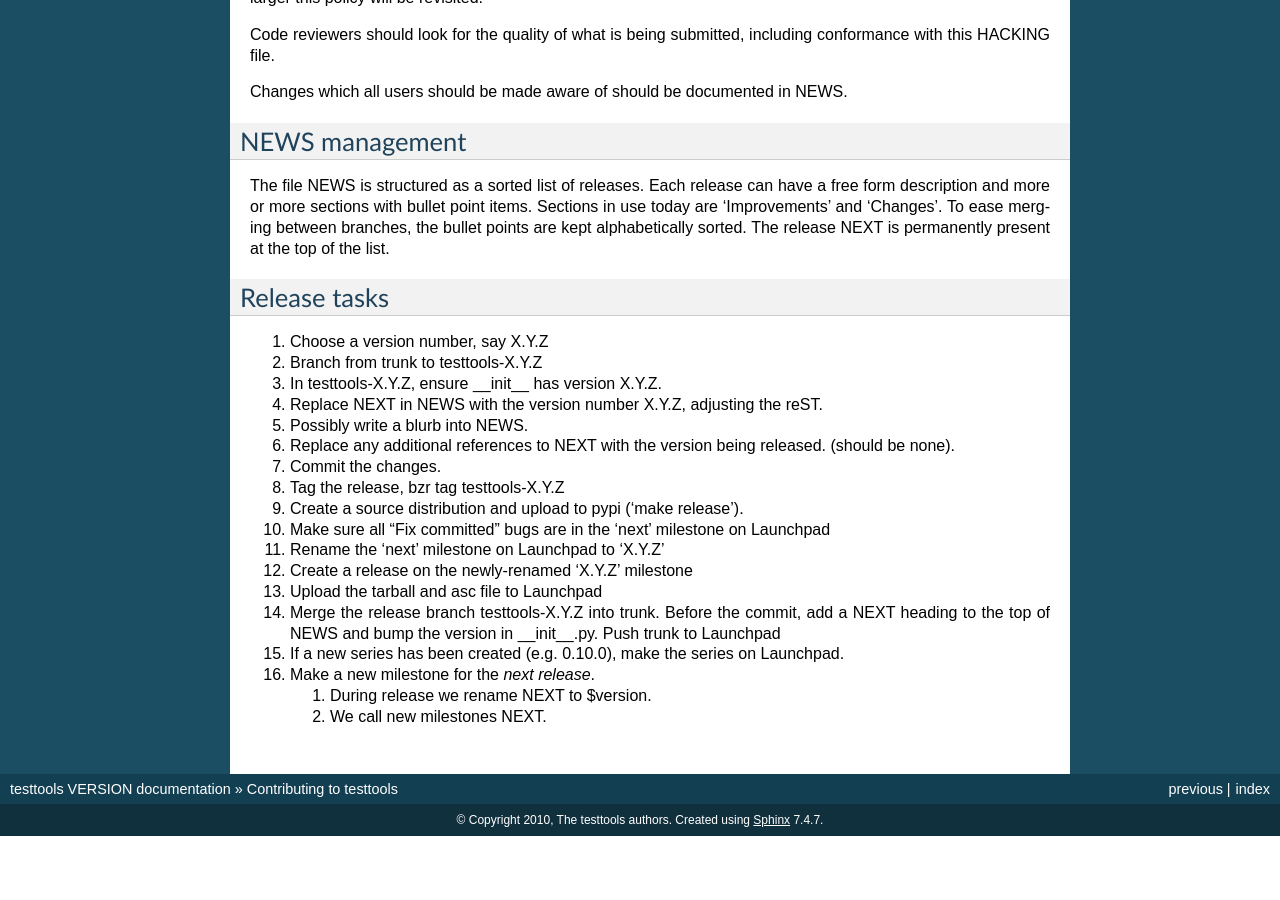
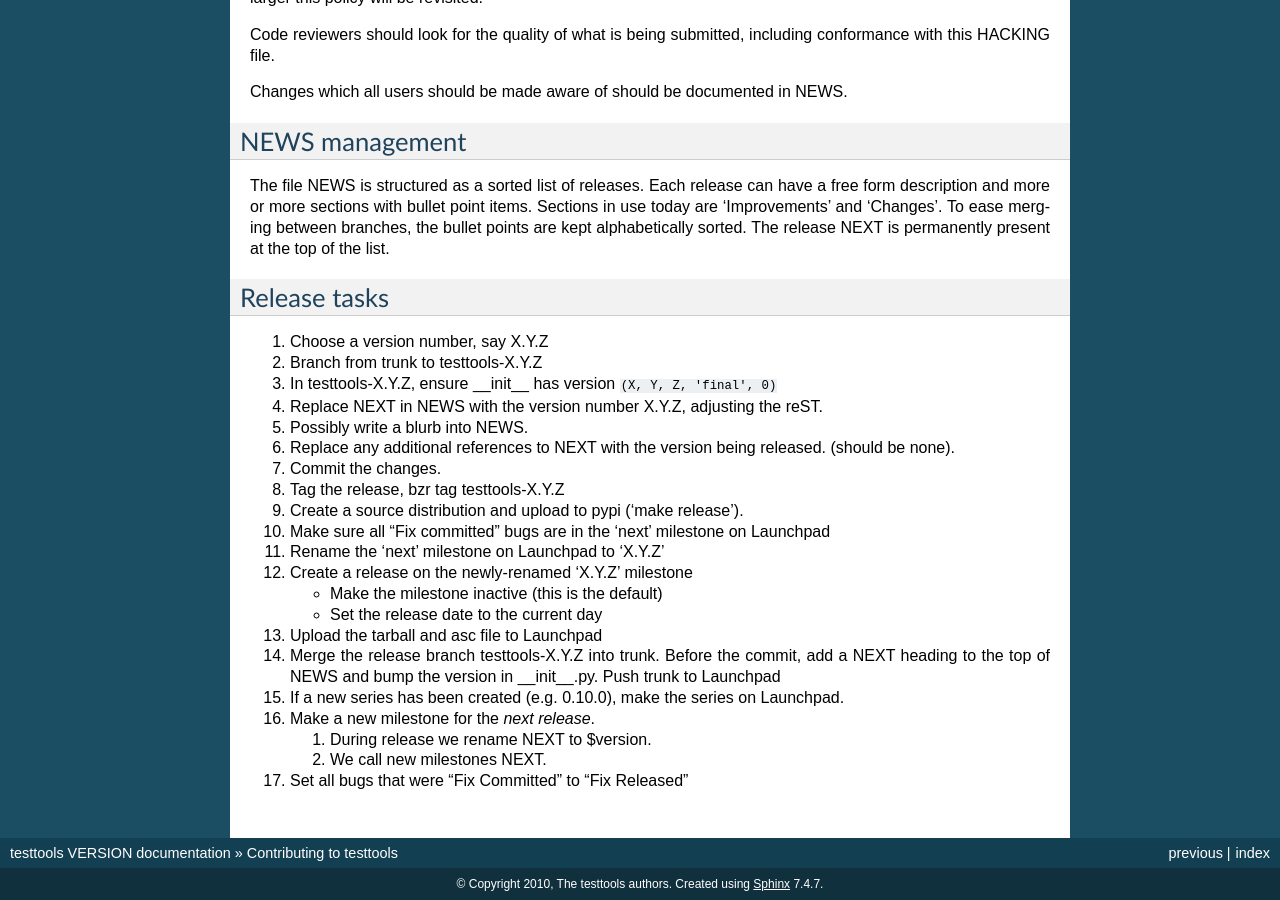
Before and after one commit to testing-cabal/testtools, a Sphinx documentation site: the page built from doc/hacking.rst, in a window 1280 px wide and 900 px high, scrolled down 1661 px. Built offline with Sphinx 7.4.7, drawn with Linux system fonts in a browser that asks for light colours; before the commit the page ends 2497 px from its top, so only the background shows below that.

Commit message:
Things that would have made the release go smoother.

```diff
--- a/doc/hacking.rst
+++ b/doc/hacking.rst
@@ -121,7 +121,7 @@ Release tasks
 
 #. Choose a version number, say X.Y.Z
 #. Branch from trunk to testtools-X.Y.Z
-#. In testtools-X.Y.Z, ensure __init__ has version X.Y.Z.
+#. In testtools-X.Y.Z, ensure __init__ has version ``(X, Y, Z, 'final', 0)``
 #. Replace NEXT in NEWS with the version number X.Y.Z, adjusting the reST.
 #. Possibly write a blurb into NEWS.
 #. Replace any additional references to NEXT with the version being
@@ -133,6 +133,10 @@ Release tasks
    Launchpad
 #. Rename the 'next' milestone on Launchpad to 'X.Y.Z'
 #. Create a release on the newly-renamed 'X.Y.Z' milestone
+
+   * Make the milestone inactive (this is the default)
+   * Set the release date to the current day
+
 #. Upload the tarball and asc file to Launchpad
 #. Merge the release branch testtools-X.Y.Z into trunk. Before the commit,
    add a NEXT heading to the top of NEWS and bump the version in __init__.py.
@@ -143,6 +147,8 @@ Release tasks
    #. During release we rename NEXT to $version.
    #. We call new milestones NEXT.
 
+#. Set all bugs that were "Fix Committed" to "Fix Released"
+
 .. _PEP 8: http://www.python.org/dev/peps/pep-0008/
 .. _unittest: http://docs.python.org/library/unittest.html
 .. _~testtools-dev: https://launchpad.net/~testtools-dev
```
